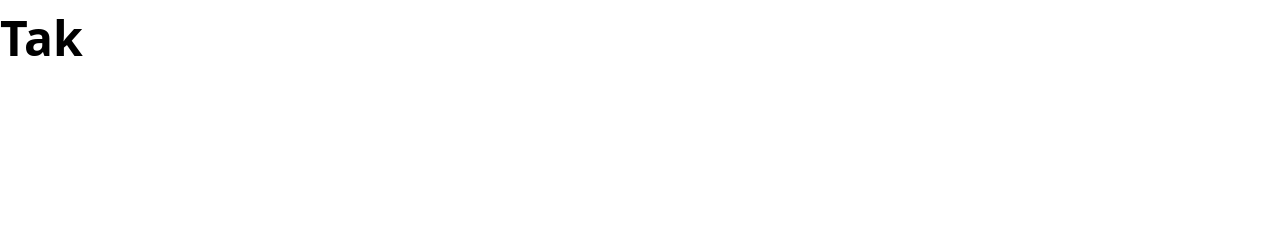
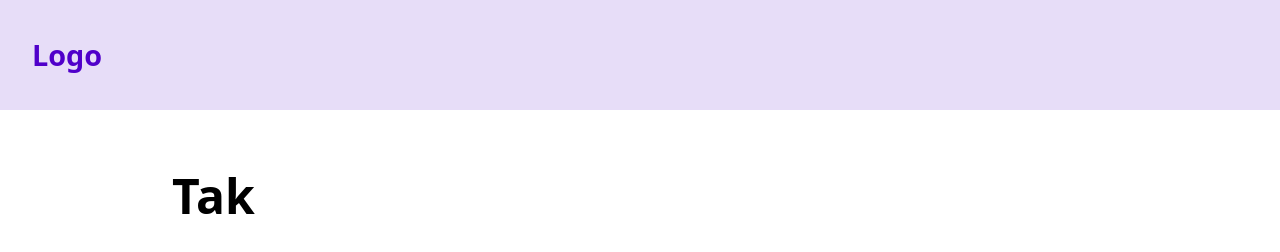
Before and after one commit to ceciliejadach/formular-oevelse-master, a plain HTML site: page tak.html in a window 1280 px wide. Drawn offline with Linux system fonts and the light colour scheme.

Commit message:
tilføjet header til tak

```diff
--- a/tak.html
+++ b/tak.html
@@ -10,7 +10,18 @@
 </head>
 
 <body>
-    <h1>Tak</h1>
+    <header class="banner">
+        <div class="logo">
+            <a href="#0">Logo</a>
+        </div>
+    </header>
+
+    <main>
+
+        <h1>Tak</h1>
+
+
+    </main>
 </body>
 
 </html>
```
